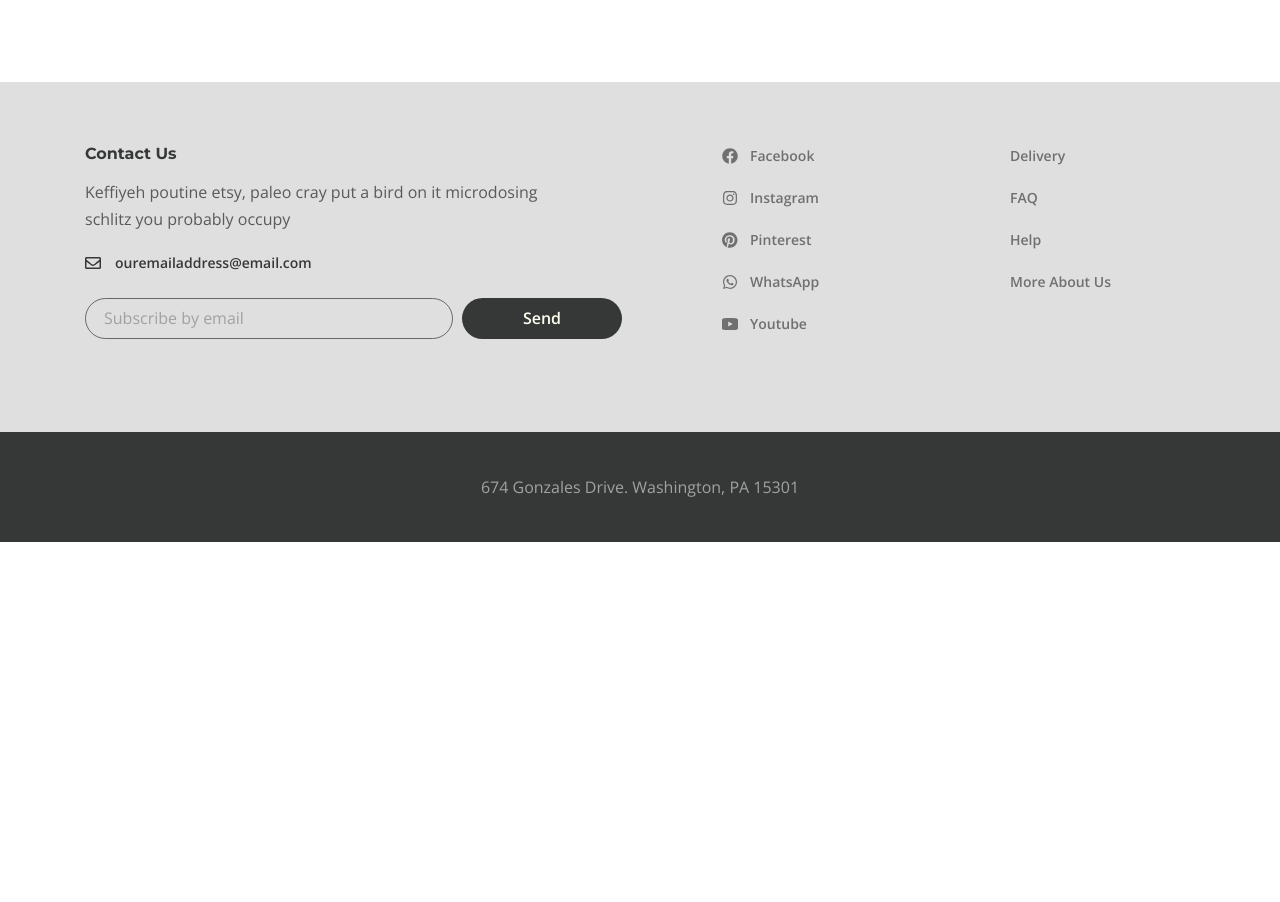
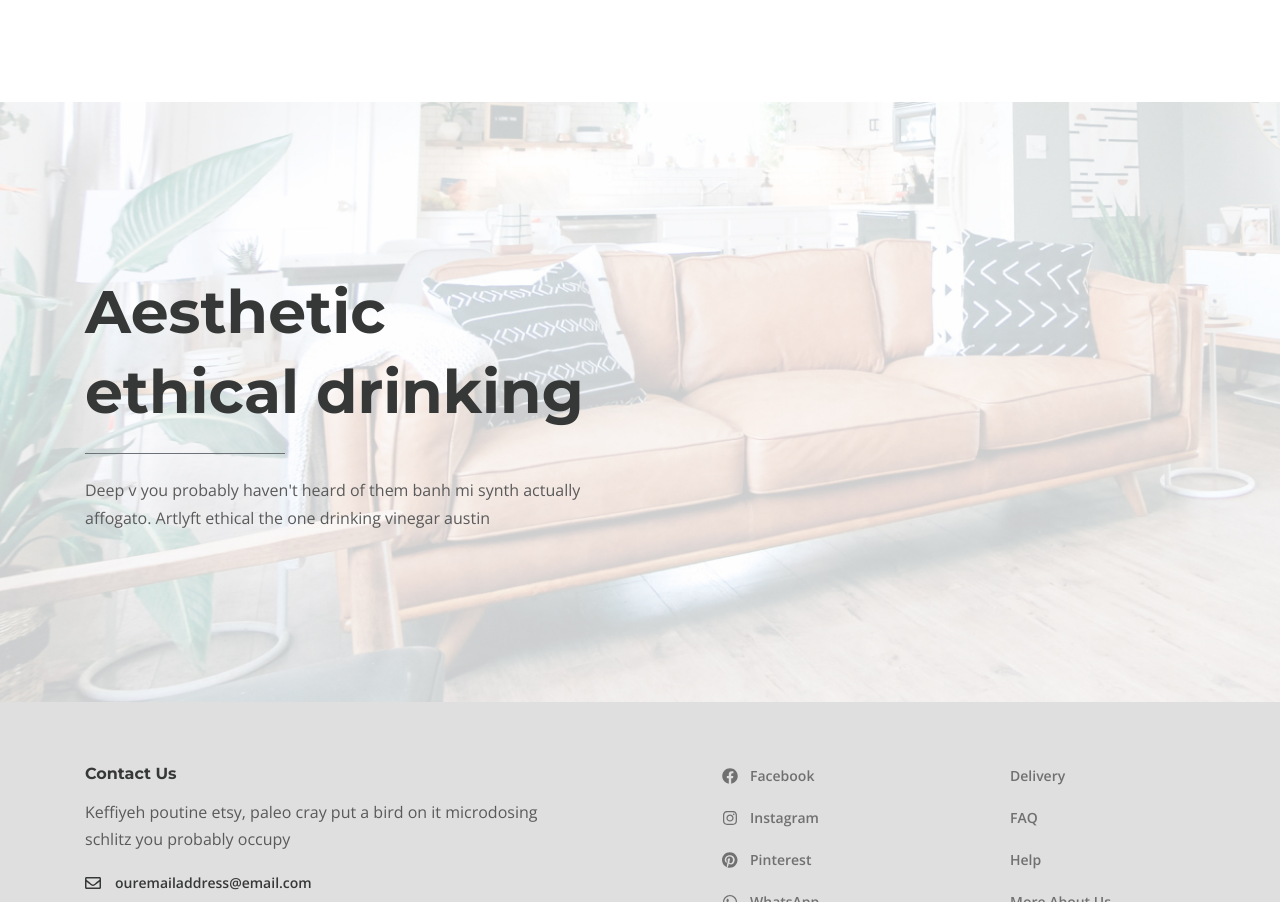
Before and after one commit to V-Svistunova/multi-page, a website: page app/index.html in a window 1280 px wide. Shown: the part 1635-2537 px from the top of the page. Before the commit the page ends 2177 px from the top, so only its background shows below. Drawn offline with nearby package versions, Linux system fonts and the light colour scheme.

Commit message:
feat: add section decor

```diff
--- a/app/index.html
+++ b/app/index.html
@@ -190,6 +190,18 @@
         </div>
       </section>
 
+      <section class="decor">
+        <div class="container">
+          <h2 class="decor__title">
+            Aesthetic ethical drinking
+          </h2>
+          <p class="decor__text">
+            Deep v you probably haven't heard of them banh mi synth actually
+            affogato. Artlyft ethical the one drinking vinegar austin
+          </p>
+        </div>
+      </section>
+
     </main>
 
     <footer class="footer">
--- a/app/scss/style.scss
+++ b/app/scss/style.scss
@@ -210,8 +210,8 @@
   &__text {
     font-weight: normal;
     font-size: 16px;
-    max-width: 530px;
-    margin: 0 auto 30px;
+    max-width: 730px;
+    margin: 0 auto 50px;
   }
 }
 
@@ -284,6 +284,45 @@
     color: $primary;
   }
 }
+
+
+
+
+.decor {
+  padding: 170px 0 155px;
+  background: url(./../images/decor-bg.jpg) no-repeat;
+  background-size: cover;
+  min-height: 600px;
+
+  &__title {
+    max-width: 530px;
+    color: $secondary;
+    @extend %title-font;
+    font-size: 60px;
+    line-height: 80px;
+    padding-bottom: 22px;
+    margin-bottom: 22px;
+    position: relative;
+
+    &::after {
+      position: absolute;
+      content: "";
+      bottom: 0;
+      left: 0;
+      width: 200px;
+      height: 1px;
+      background: #6D7278;
+    }
+  }
+
+  &__text {
+    max-width: 540px;
+    font-size: 16px;
+    line-height: 28px;
+  }
+}
+
+
 
 
 
```
Also changed, not shown: app/css/style.min.css, app/images/decor-bg.jpg (added).
